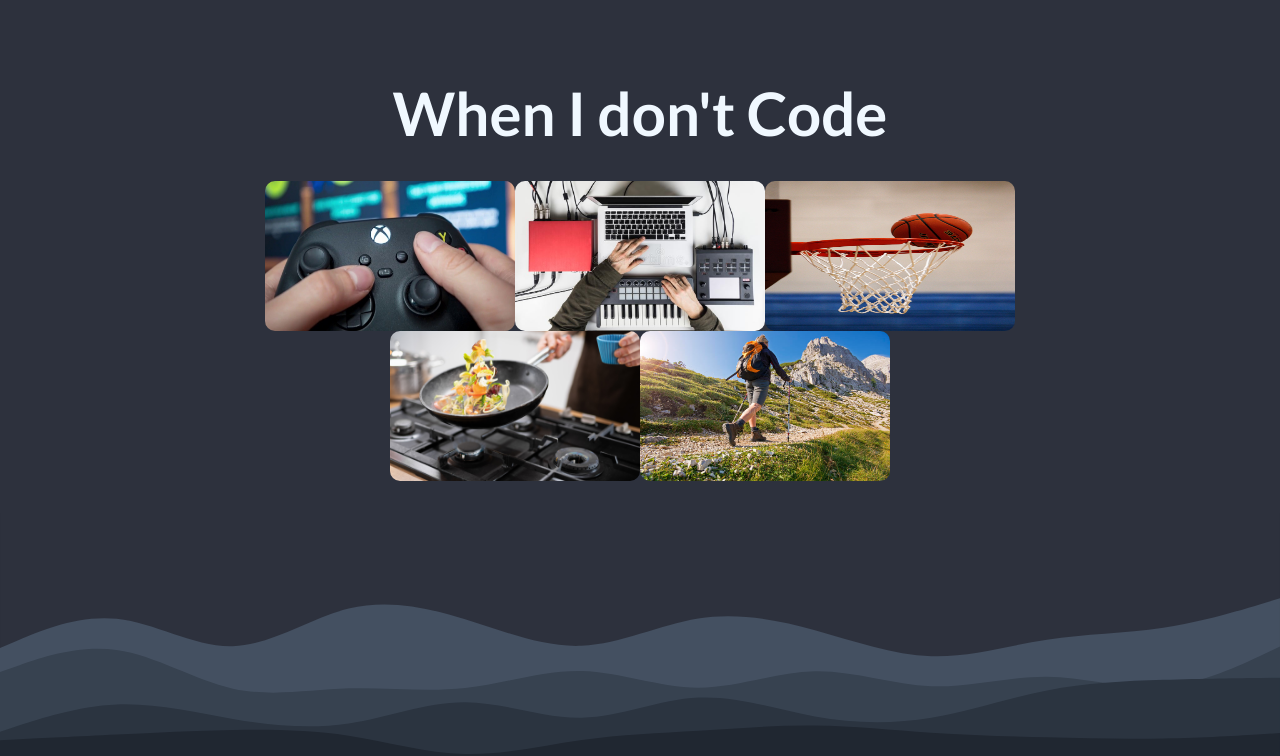
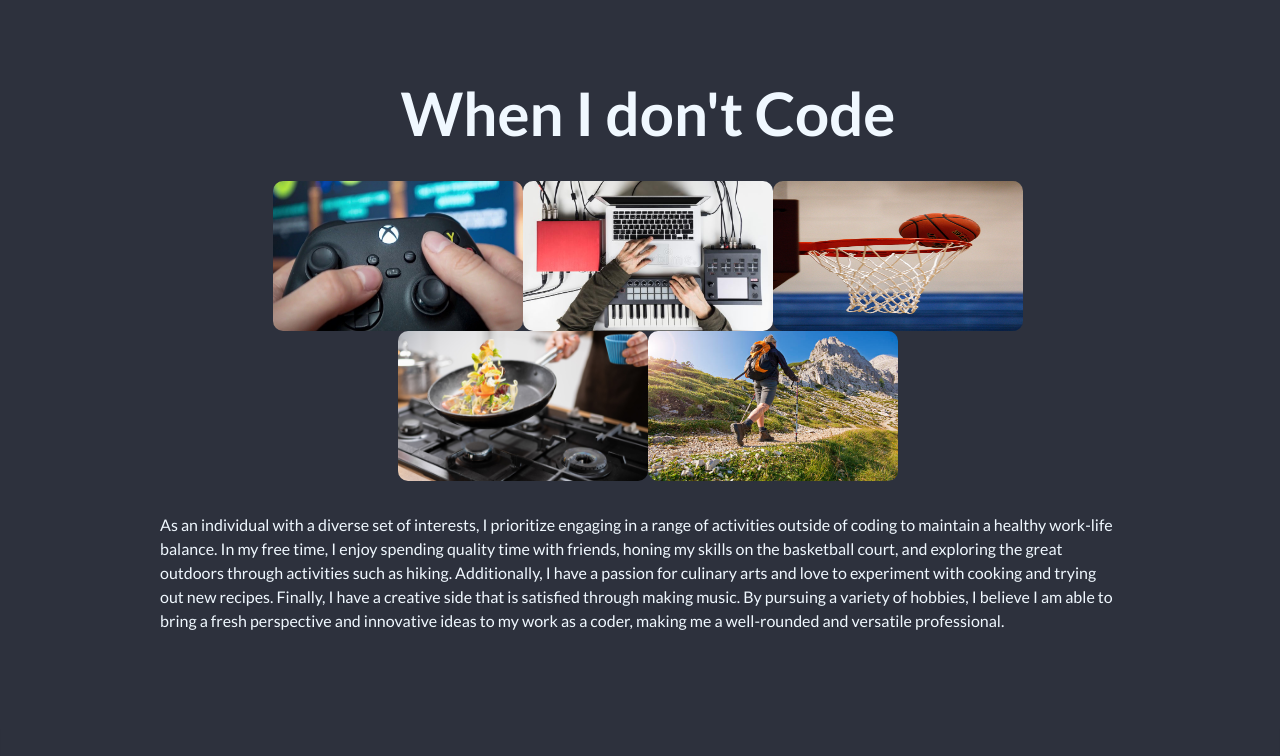
Before and after one commit to quisethecoder/portfolio-update, a plain HTML site: page index.html in a window 1280 px wide. Shown: the part 4724-5480 px from the top of the page. Drawn offline with nearby package versions, Linux system fonts and the light colour scheme.

Commit message:
widc styling

```diff
--- a/index.html
+++ b/index.html
@@ -268,6 +268,7 @@
         you. <br><br> </p>
   </div>
 
+  <div class="center-wdic">
     <h1 class="about-header-two">When I don't Code</h1>
 
     <div class="pictures-one">
@@ -280,6 +281,16 @@
     <img class="about-pics-two" src="./images/cooking.jpg" alt="Cooking">
     <img class="about-pics-two" src="./images/hiking.jpg" alt="Hiking">
   </div>
+
+</div>
+
+  <p class="widc-paragraph">As an individual with a diverse set of interests, I prioritize engaging in a range of activities outside of coding to
+    maintain a healthy work-life balance. In my free time, I enjoy spending quality time with friends, honing my skills on
+    the basketball court, and exploring the great outdoors through activities such as hiking. Additionally, I have a passion
+    for culinary arts and love to experiment with cooking and trying out new recipes. Finally, I have a creative side that is
+    satisfied through making music. By pursuing a variety of hobbies, I believe I am able to bring a fresh perspective and
+    innovative ideas to my work as a coder, making me a well-rounded and versatile professional.</p>
+
 
 
 
--- a/public/styles.css
+++ b/public/styles.css
@@ -198,7 +198,7 @@ body{
   /* About Me  Section */
 .about-me-container{
     background: #2d313d;
-    padding-bottom: 2rem;
+    padding-bottom: 1rem;
 }
 
 .about-me-header, .about-header-two{
@@ -210,7 +210,7 @@ body{
     margin-bottom: 2rem;
 }
 
-.about-me-paragraph{
+.about-me-paragraph, .widc-paragraph{
     justify-content: center;
     align-items: center;
     text-align: left;
@@ -219,30 +219,25 @@ body{
     margin-bottom: 5rem;
 }
 
-.pictures-one{
+.center-wdic{
+    margin-left: 1rem;
+}
+
+.pictures-one, .pictures-two{
     display: flex;
     justify-content: center;
     align-items: center;
 
 }
 
-.about-pics-one{
+.about-pics-one, .about-pics-two{
     width: 250px;
     height: 150px;
     border-radius: 10px;
 }
 
-.pictures-two{
-    display: flex;
-    justify-content: center;
-    align-items: center;
-
-}
-
-.about-pics-two{
-    width: 250px;
-    height: 150px;
-    border-radius: 10px;
+.widc-paragraph{
+    margin-top: 2rem;
 }
 
   /* Contact/Footer Section */
```
